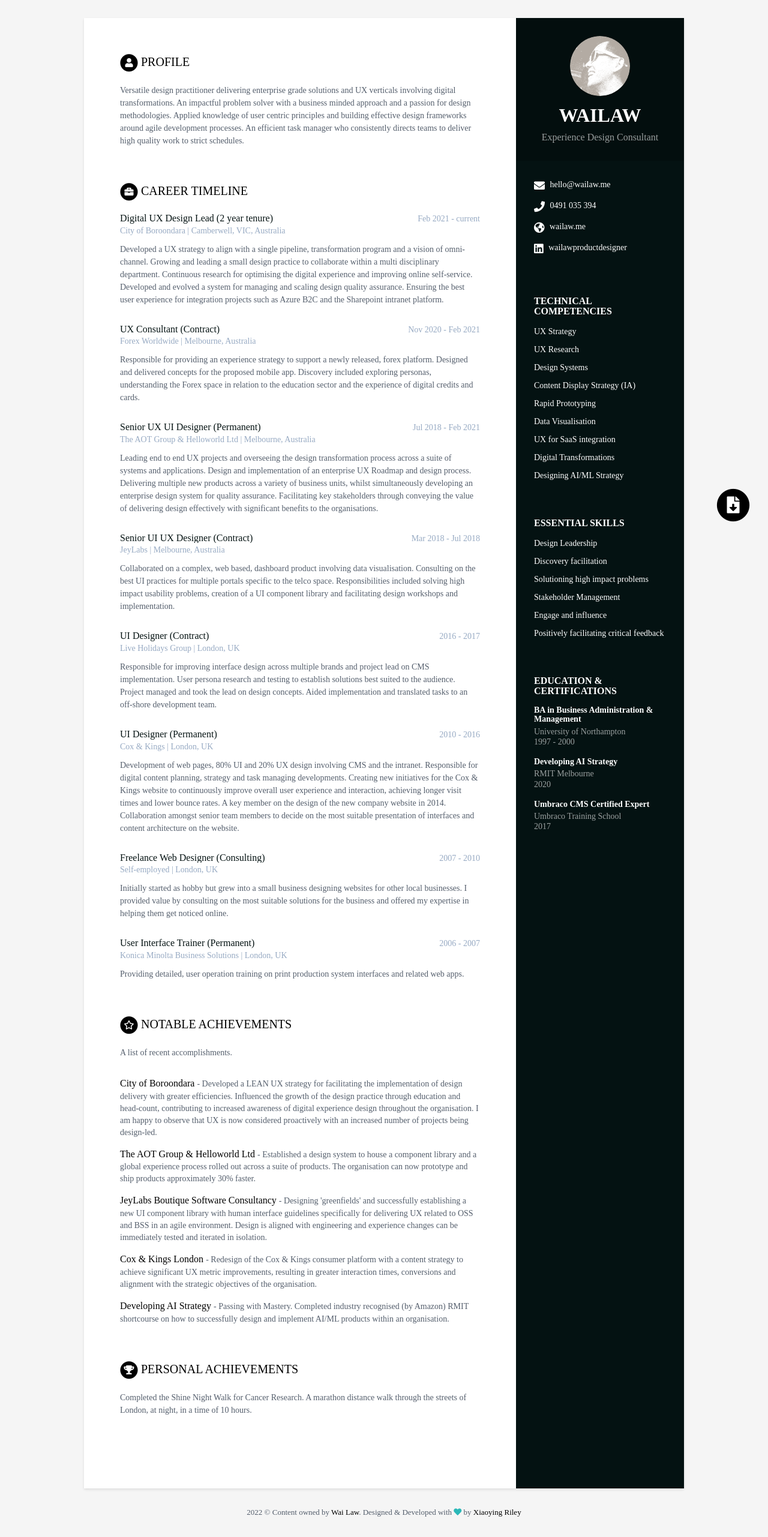
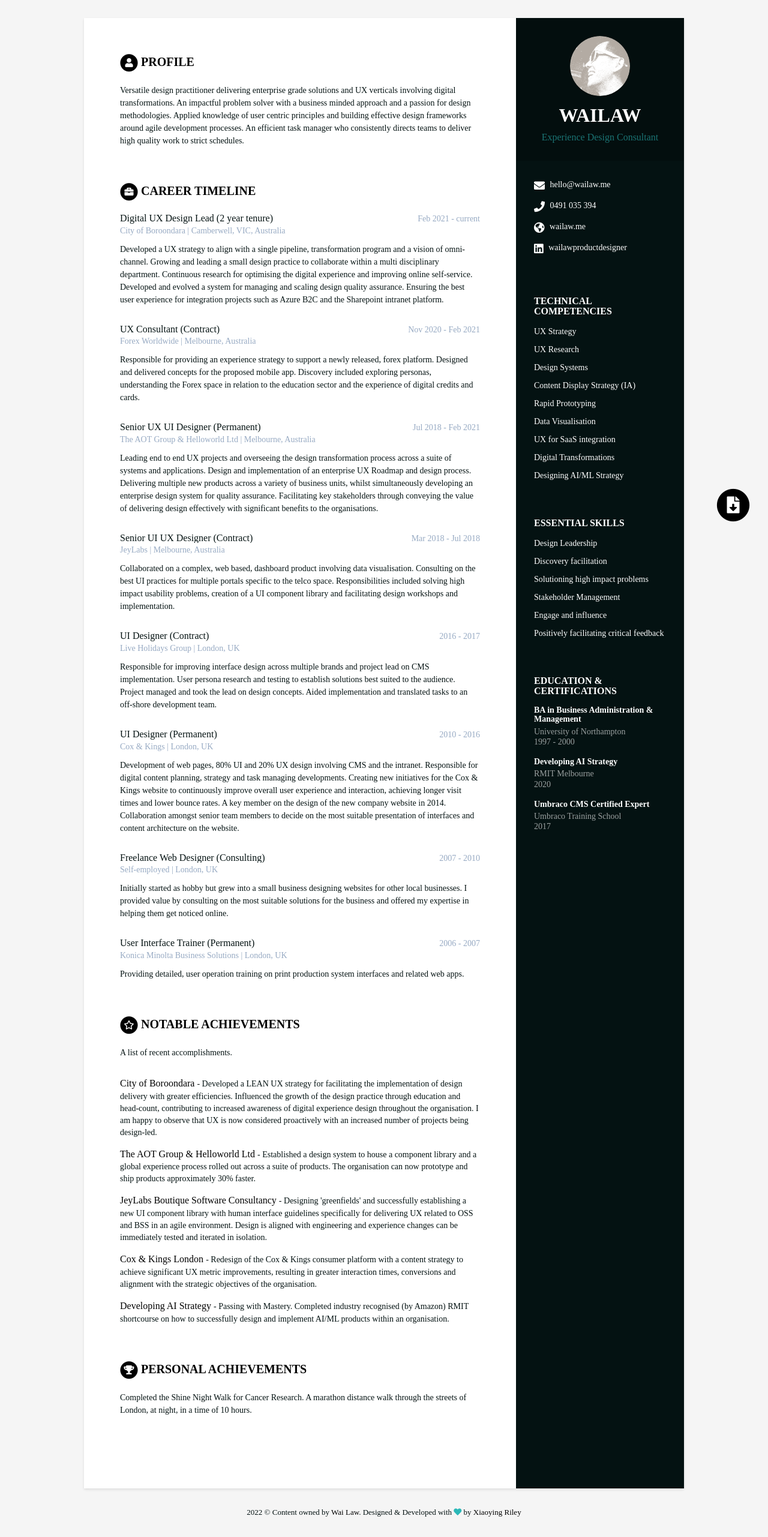
Before and after one commit to W-A-I-L-A-W-8/cv-wailaw, a Jekyll site: the page built from index.html, in a window 1280 px wide. Shown: the whole page at 60% size. Built offline with Jekyll 4.4.1, drawn with Linux system fonts in a browser that asks for light colours.

Commit message:
style updates

```diff
--- a/_sass/_base.scss
+++ b/_sass/_base.scss
@@ -3,6 +3,7 @@
 
 body {
     font-family: 'Ubuntu Mono, monospace';
+    font-weight: 400;
     color: $text-color-secondary;
     background: $smoky-white;
     font-size: 14px;
@@ -64,7 +65,7 @@ p {
         margin-bottom: 10px;
     }
     .tagline {
-        color: rgba(256, 256, 256, 0.6);
+        color: rgba(43, 184, 184, 0.6);
         font-size: 16px;
         font-weight: 400;
         margin-top: 0;
@@ -163,7 +164,7 @@ p {
     .section-title {
         text-transform: uppercase;
         font-size: 20px;
-        font-weight: 500;
+        font-weight: 700;
         color: darken($theme-color, 15%);
         position: relative;
         margin-top: 0;
--- a/_sass/skins/_dark.scss
+++ b/_sass/skins/_dark.scss
@@ -1,9 +1,9 @@
 /* styles-6 variables */
 $theme-color: #041212;
 $text-color: #041212;
-$text-color-secondary: #545E6C;
+$text-color-secondary: #041212;
 $text-grey: #97AAC3;
-$divider: #e8e8e8;
+$divider: #2bb8b8;
 $lighter-grey: #ccc;
 $darker-grey: #59405c;
 $smoky-white: #f5f5f5;
```
